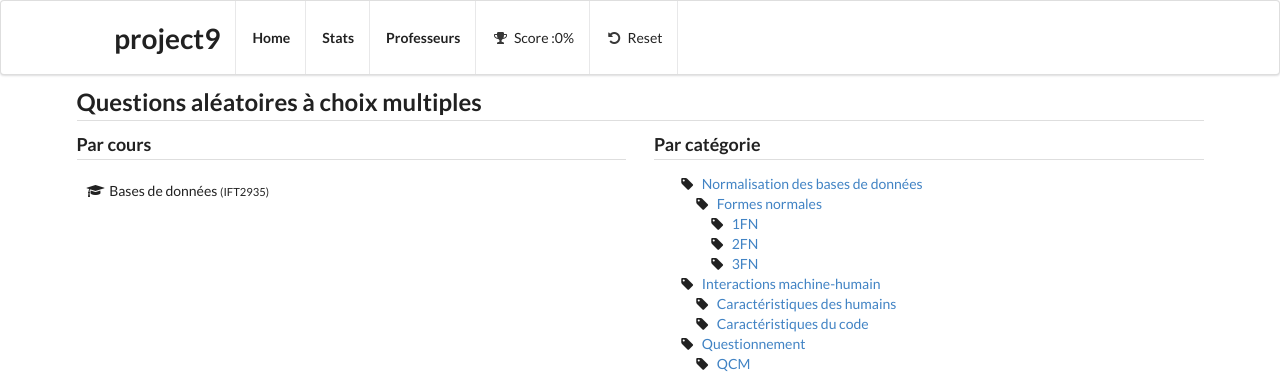
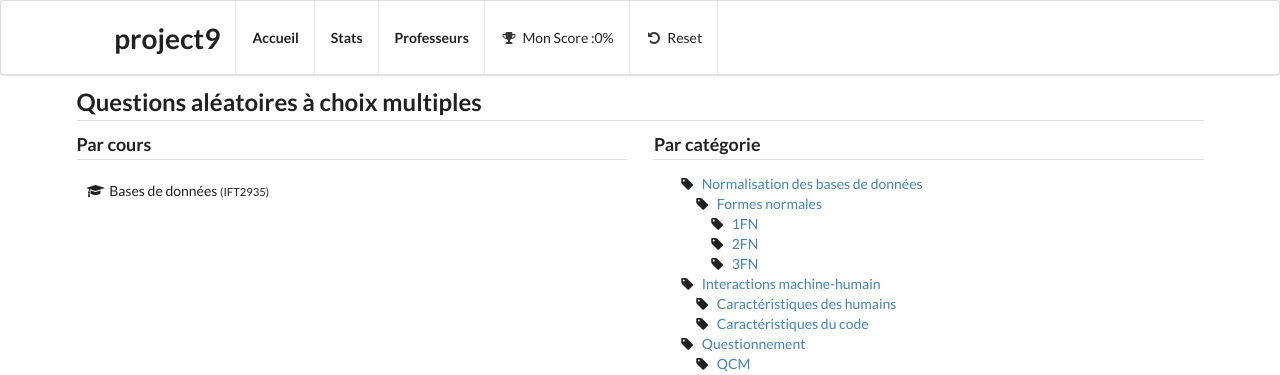
Before and after one commit to 316k/project9, a Flask app: page / in a window 1280 px wide. Shown: the top 375 px of the page. Run offline with Flask 2, Linux system fonts and the light colour scheme; data comes from the database, SQL or seed files in the repository.

Commit message:
Layouty stuff

```diff
--- a/project9/templates/layout.html
+++ b/project9/templates/layout.html
@@ -19,7 +19,7 @@
                 <h1>project9</h1>
             </div>
             <a class="header item" href="/">
-                Home
+                Accueil
             </a>
             <a class="header item" href="/stats">
                 Stats
@@ -28,7 +28,7 @@
                 Professeurs
             </a>
             <div class="item">
-                <i class="trophy icon"></i> Score : <span class="score-placeholder"></span>%
+                <i class="trophy icon"></i> Mon Score : <span class="score-placeholder"></span>%
             </div>
             <a class="item" onclick="localStorage.clear(); update_score()">
                 <i class="undo icon"></i> Reset
```
